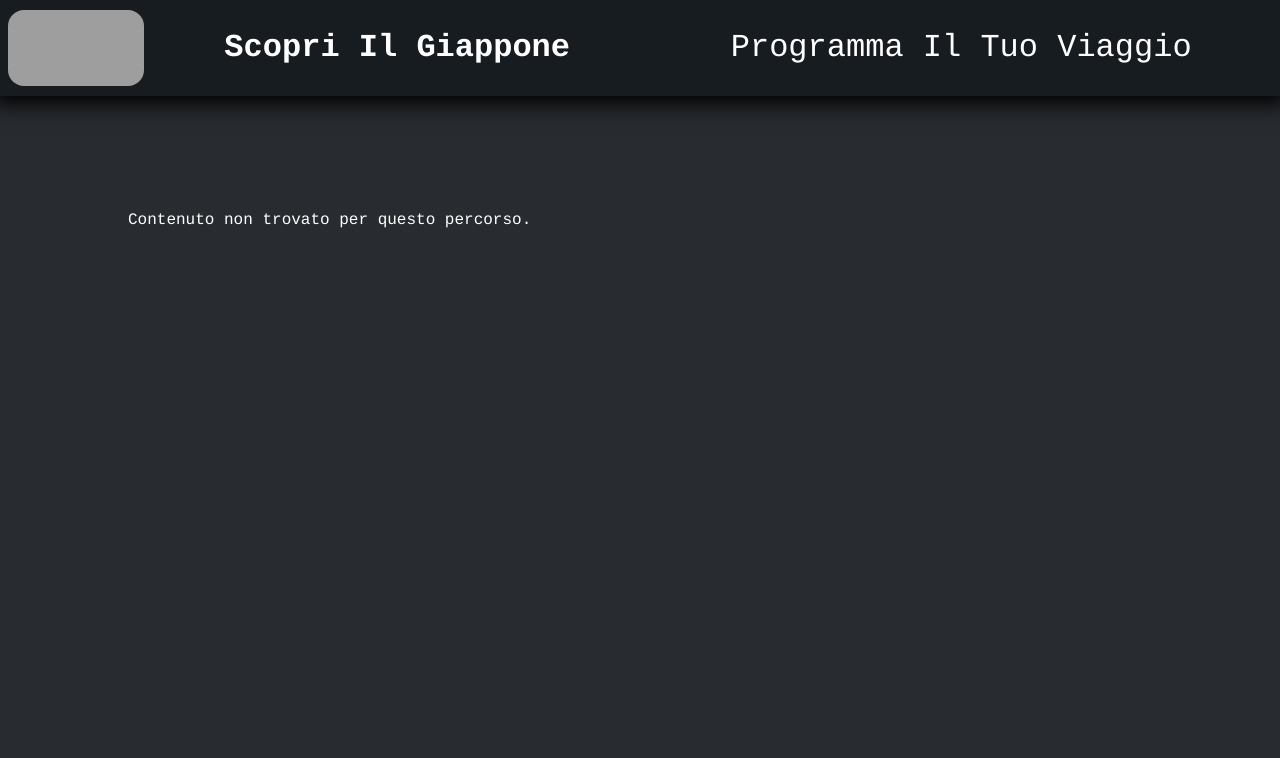
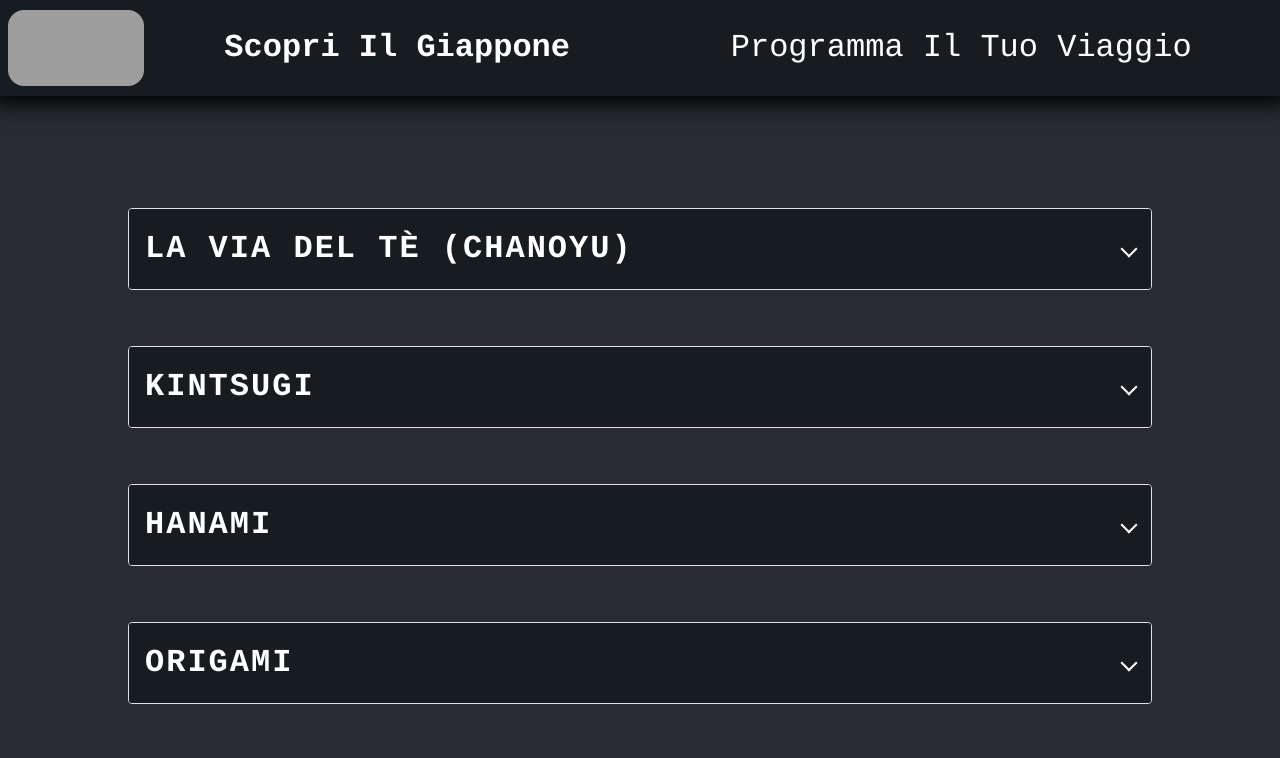
Before and after one commit to BassaniDavid/Japan-Travel-Reimagined, a React (Vite) app in the folder japan travel/: page /Japan-Travel-Reimagined/scopri-giappone/cultura in a window 1280 px wide. Shown: the top 758 px of the page. Built offline with nearby package versions, Linux system fonts and the light colour scheme; grey boxes are pictures that could not be loaded; a web font is replaced by a local one.

Commit message:
feat: pageData's paths corrrection

```diff
--- a/japan travel/pages/discoverJapanPages/DiscoverJapanSubPage.jsx
+++ b/japan travel/pages/discoverJapanPages/DiscoverJapanSubPage.jsx
@@ -15,15 +15,15 @@ import MainCard from "../../components/DiscoverJapanSubCard";
 const DiscoverJapanSubPage = () => {
   // Dichiarazione dell'oggetto pageData
   const pageData = {
-    "/Japan-Travel-Reimagined/scopri-giappone/cultura": culture,
-    "/Japan-Travel-Reimagined/scopri-giappone/comportamento": behavior,
-    "/Japan-Travel-Reimagined/scopri-giappone/cibo": food,
-    "/Japan-Travel-Reimagined/organizza-viaggio/popculture": popCulture,
-    "/Japan-Travel-Reimagined/organizza-viaggio/alloggi": accommodations,
-    "/Japan-Travel-Reimagined/organizza-viaggio/trasporti": transportation,
-    "/Japan-Travel-Reimagined/organizza-viaggio/visti-e-documenti": documents,
-    "/Japan-Travel-Reimagined/organizza-viaggio/budget": budget,
-    "/Japan-Travel-Reimagined/organizza-viaggio/consigli-utili": usefulTips,
+    "/scopri-giappone/cultura": culture,
+    "/scopri-giappone/comportamento": behavior,
+    "/scopri-giappone/cibo": food,
+    "/organizza-viaggio/popculture": popCulture,
+    "/organizza-viaggio/alloggi": accommodations,
+    "/organizza-viaggio/trasporti": transportation,
+    "/organizza-viaggio/visti-e-documenti": documents,
+    "/organizza-viaggio/budget": budget,
+    "/organizza-viaggio/consigli-utili": usefulTips,
   };
 
   const location = useLocation();
```
